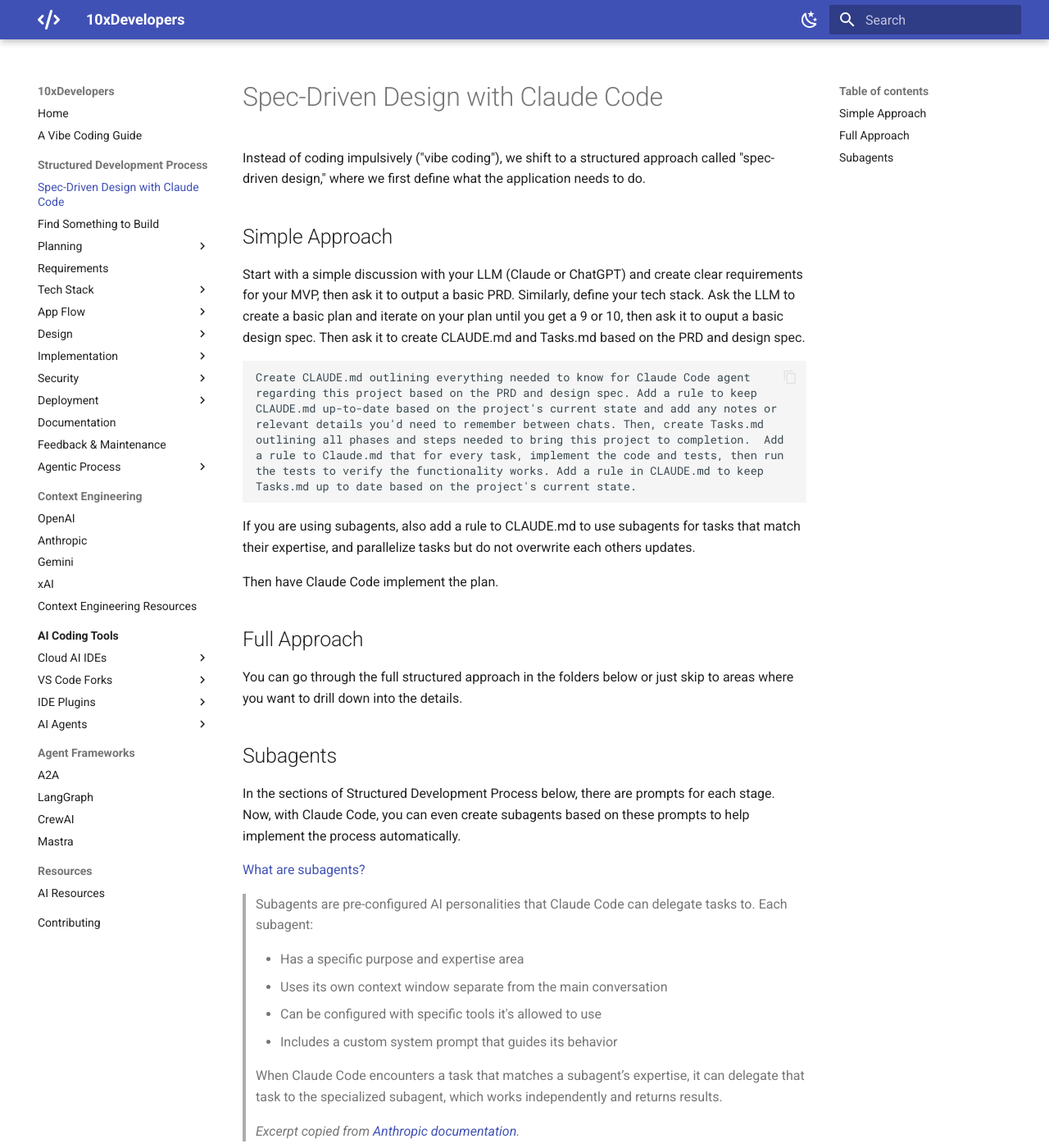
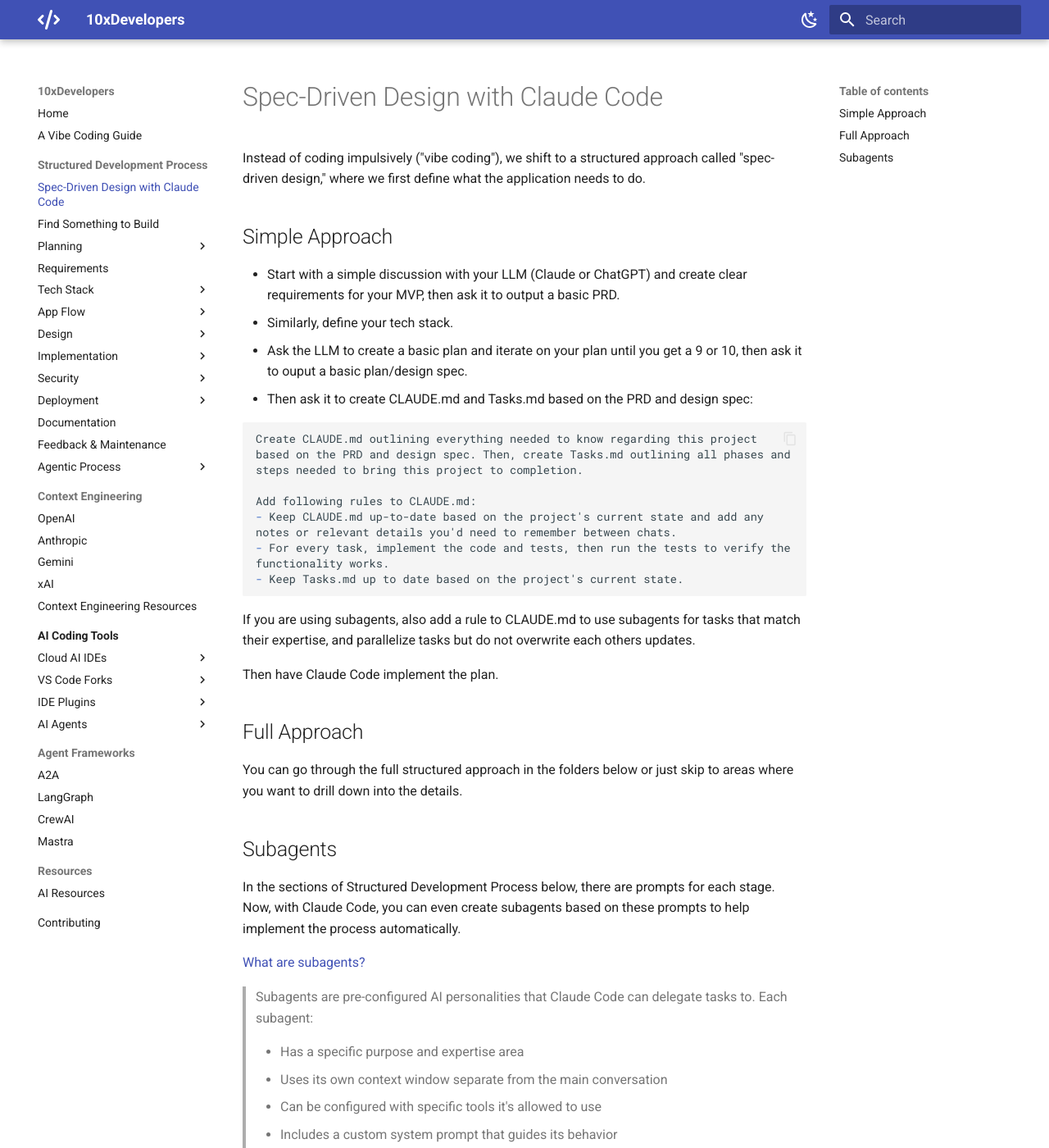
Before and after one commit to shlomoc/10xdev, an MkDocs documentation site: the page built from docs/structured/claude-code-with-subagents.md, in a window 1280 px wide and 1400 px high. Shown: the whole window at 82% size. Built offline with MkDocs 1.6.1 and Material for MkDocs 9.7.7, drawn with Linux system fonts in a browser that asks for light colours; some of the changed text lies outside the part shown.

Commit message:
docs: improve formatting and clarity in spec driven guide documentation

````diff
--- a/docs/structured/claude-code-with-subagents.md
+++ b/docs/structured/claude-code-with-subagents.md
@@ -3,16 +3,23 @@
 Instead of coding impulsively ("vibe coding"), we shift to a structured approach called "spec-driven design," where we first define what the application needs to do.
 
 ## Simple Approach
-Start with a simple discussion with your LLM (Claude or ChatGPT) and create clear requirements for your MVP, then ask it to output a basic PRD. Similarly, define your tech stack. Ask the LLM to create a basic plan and iterate on your plan until you get a 9 or 10, then ask it to ouput a basic design spec. Then ask it to create CLAUDE.md and Tasks.md based on the PRD and design spec.
+- Start with a simple discussion with your LLM (Claude or ChatGPT) and create clear requirements for your MVP, then ask it to output a basic PRD.
+- Similarly, define your tech stack.
+- Ask the LLM to create a basic plan and iterate on your plan until you get a 9 or 10, then ask it to ouput a basic plan/design spec.
+- Then ask it to create CLAUDE.md and Tasks.md based on the PRD and design spec:
 
 ```md
-Create CLAUDE.md outlining everything needed to know for Claude Code agent regarding this project based on the PRD and design spec. Add a rule to keep CLAUDE.md up-to-date based on the project's current state and add any notes or relevant details you'd need to remember between chats. Then, create Tasks.md outlining all phases and steps needed to bring this project to completion.  Add a rule to Claude.md that for every task, implement the code and tests, then run the tests to verify the functionality works. Add a rule in CLAUDE.md to keep Tasks.md up to date based on the project's current state.
+Create CLAUDE.md outlining everything needed to know regarding this project based on the PRD and design spec. Then, create Tasks.md outlining all phases and steps needed to bring this project to completion.
+
+Add following rules to CLAUDE.md:
+- Keep CLAUDE.md up-to-date based on the project's current state and add any notes or relevant details you'd need to remember between chats.
+- For every task, implement the code and tests, then run the tests to verify the functionality works.
+- Keep Tasks.md up to date based on the project's current state.
 ```
 
 If you are using subagents, also add a rule to CLAUDE.md to use subagents for tasks that match their expertise, and parallelize tasks but do not overwrite each others updates.
 
 Then have Claude Code implement the plan.
-
 
 ## Full Approach
 
@@ -41,5 +48,5 @@ The Anthropic help doc has instructions for creating subagents.  You can customi
 To customize agents for your existing code, you can use a prompt like this
 
 ```md
-There is a feature in Claude Code called subagents, the documentation is at https://docs.anthropic.com/en/docs/claude-code/sub-agents. Please go through it and determine what would be the best sub agents you can create for my app that would improve my app and speed up coding time, then implement the subagents.
+There is a feature in Claude Code called subagents, the documentation is at https://docs.anthropic.com/en/docs/claude-code/sub-agents. Please go through it and determine the best sub agents you can create for my app to improve my app and speed up coding time, then implement the subagents.
 ```
````
Also changed, not shown: docs/guides/ultimate-vibe-coding-guide.md (+4 -6 lines).
